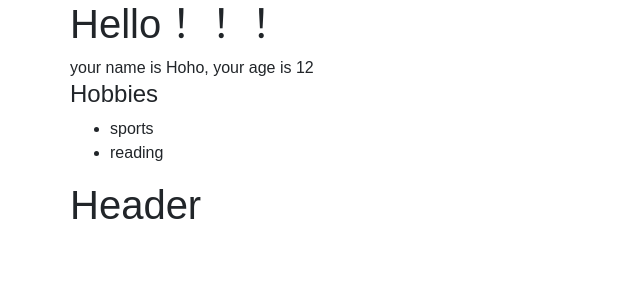
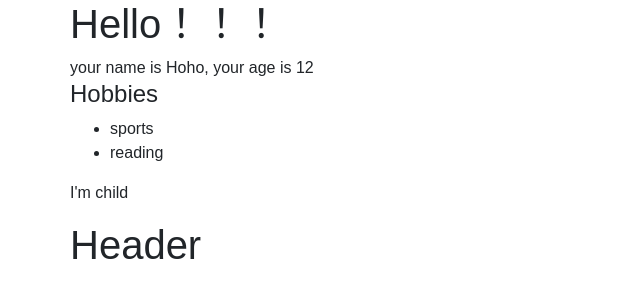
Before and after one commit to yinfan9527/hello-react, a React (Create React App) app: page / in a window 1280 px wide. Shown: the top 300 px of the page, without its empty margins (0-640 px from the left). Built offline with nearby package versions, Linux system fonts and the light colour scheme.

Commit message:
React组件间数据传递this.props.children获取嵌套子元素内容

```diff
--- a/src/App.js
+++ b/src/App.js
@@ -18,7 +18,9 @@ class App extends Component {
                 </div>
                 <div className = "row" >
                     <div className = "col-xs-1" >
-                        <Home name="Hoho" age={12} user={user} />
+                        <Home name="Hoho" age={12} user={user}>
+                            <p>I'm child</p>
+                        </Home>
                     </div>
                 </div>
                 <div className = "row" >
--- a/src/components/Home.js
+++ b/src/components/Home.js
@@ -15,6 +15,9 @@ export default class Home extends Component {
                                 {this.props.user.hobbies.map((hobby,i) => <li key={i}>{hobby}</li>)}
                             </ul>
                         </div>
+                        <div>
+                            {this.props.children}
+                        </div>
                     </div>
                 </div>
             </div>
```
Also changed, not shown: 1 other file (tests, documents, lock files or other folders).
